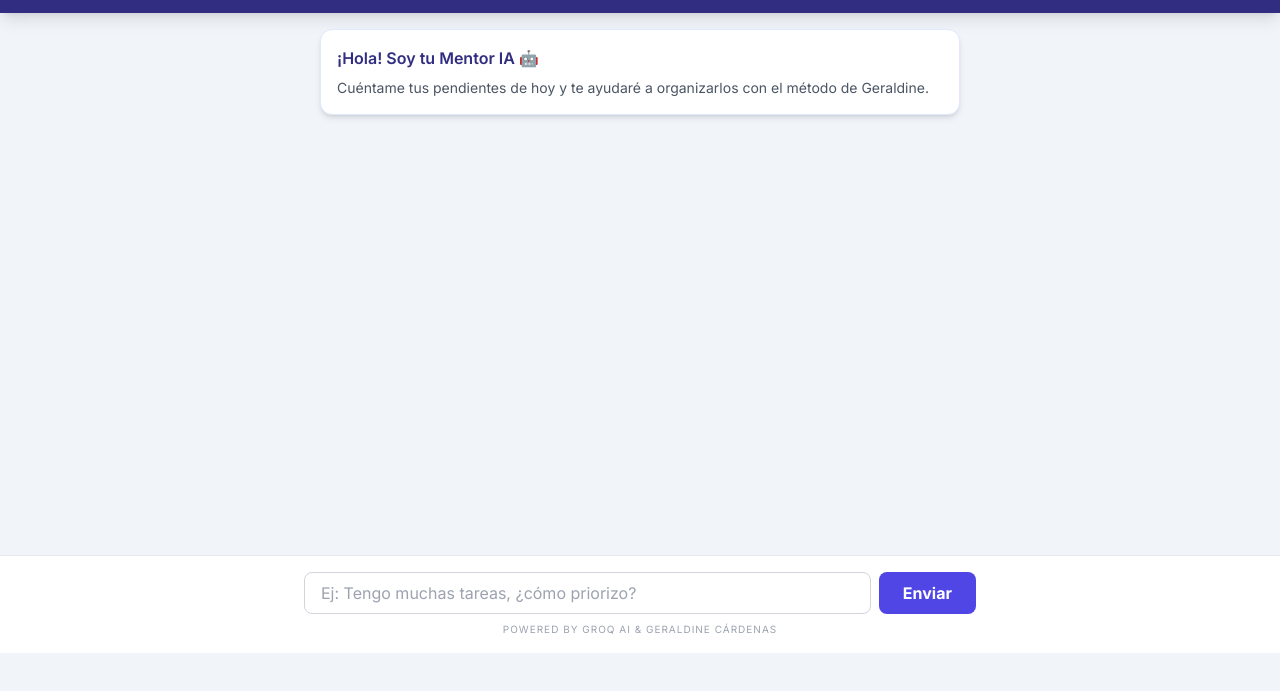
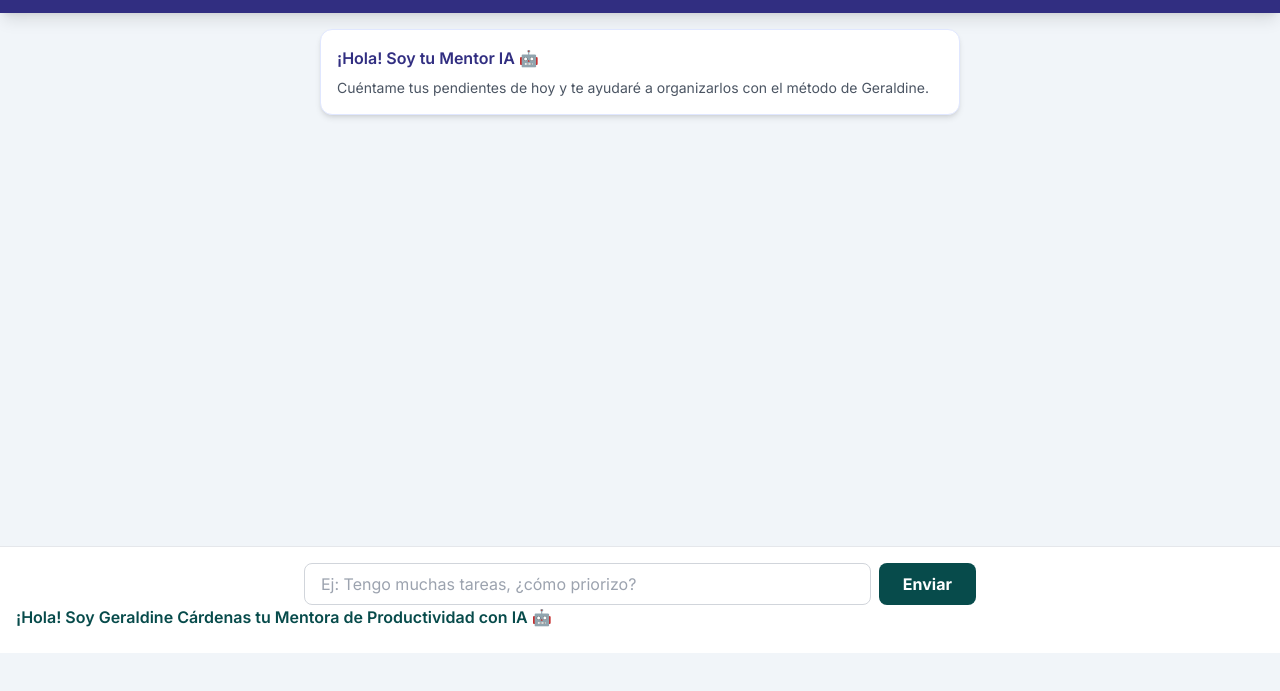
Before and after one commit to gerald1407/agilidad-mirlo, a website: page index.html in a window 1280 px wide. Shown: the part 147-838 px from the top of the page. Drawn offline with nearby package versions, Linux system fonts and the light colour scheme.

Commit message:
Update index.html

```diff
--- a/index.html
+++ b/index.html
@@ -72,11 +72,11 @@
         <div class="max-w-2xl mx-auto flex gap-2">
             <input type="text" id="user-input" placeholder="Ej: Tengo muchas tareas, ¿cómo priorizo?"
                    class="flex-grow border border-gray-300 rounded-lg px-4 py-2 focus:outline-none focus:ring-2 focus:ring-indigo-500">
-            <button onclick="sendMessage()" id="send-btn" class="bg-indigo-600 text-white px-6 py-2 rounded-lg font-bold hover:bg-indigo-700 transition">
+            <button onclick="sendMessage()" id="send-btn" class="text-white px-6 py-2 rounded-lg font-bold transition" style="background-color: var(--primary);">
                 Enviar
             </button>
         </div>
-        <p class="text-[10px] text-center mt-2 text-gray-400 text-uppercase tracking-widest uppercase">Powered by Groq AI & Geraldine Cárdenas</p>
+        <p class="text-indigo-900 font-semibold mb-2" style="color: var(--primary);">¡Hola! Soy Geraldine Cárdenas tu Mentora de Productividad con IA 🤖</p>
     </footer>
 
 <script>
```
